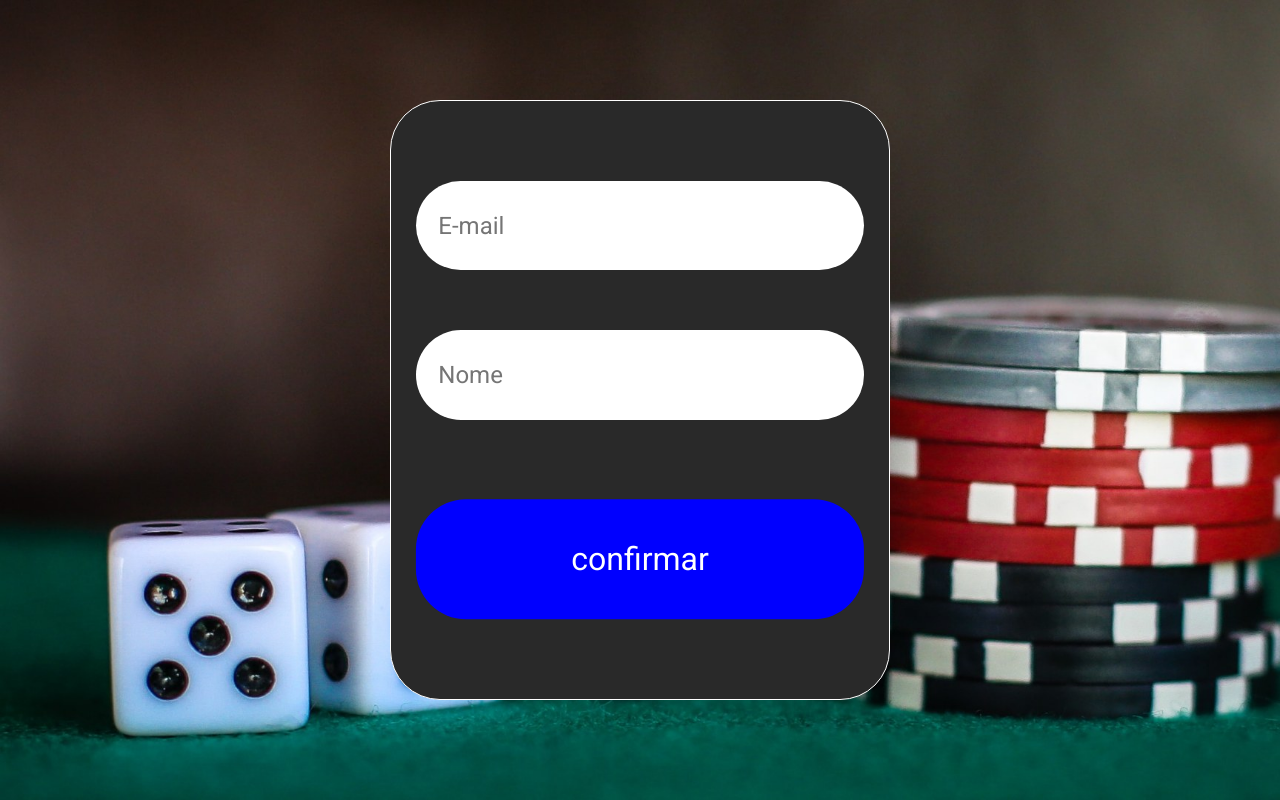
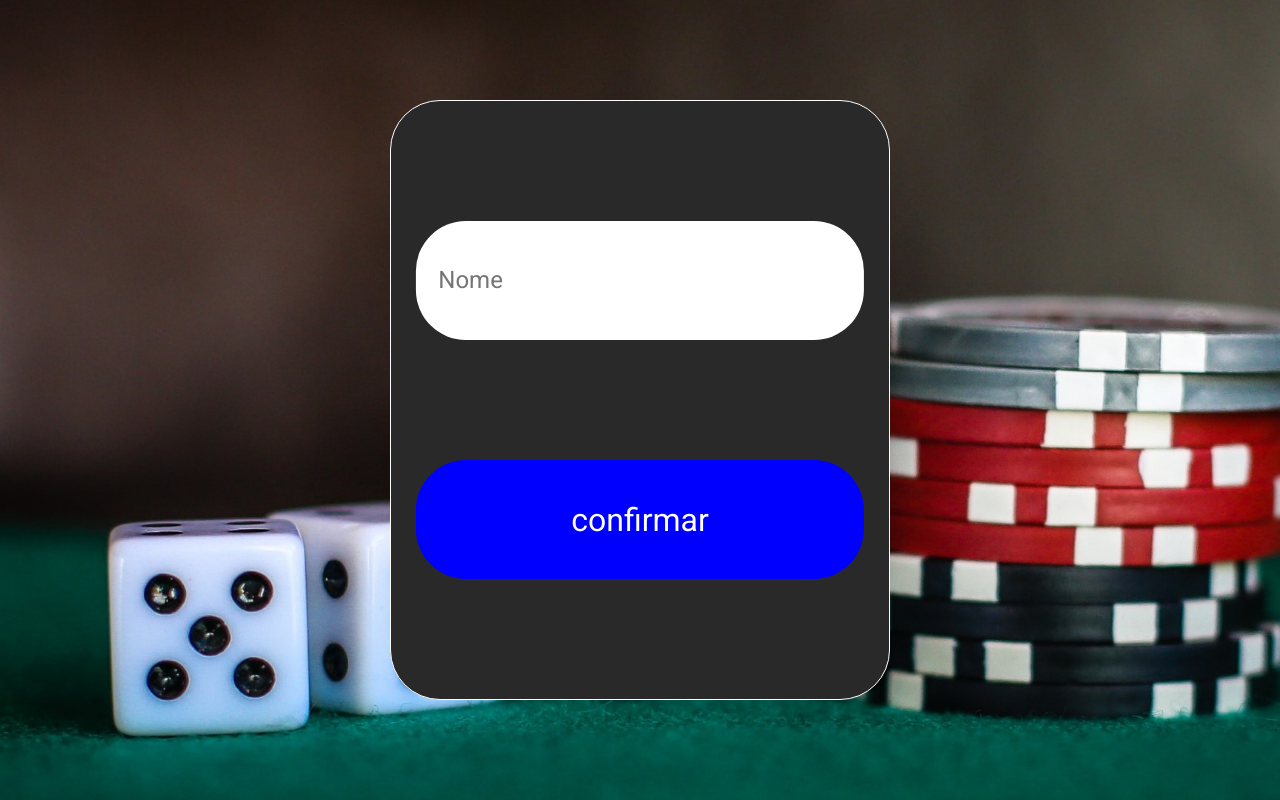
Before and after one commit to ewerton11/ewtbookmaker, a Next.js app in the folder web/: page / in a window 1280 px wide. Built offline with nearby package versions, Linux system fonts and the light colour scheme.

Commit message:
modificaçao no estilo login e conexao com banco de dados

```diff
--- /dev/null
+++ b/web/src/lib/axios/axios.ts
@@ -0,0 +1,5 @@
+import axios from "axios"
+
+export const api = axios.create({
+  baseURL: "http://127.0.0.1:3000",
+})
--- a/web/src/pages/index.tsx
+++ b/web/src/pages/index.tsx
@@ -1,29 +1,42 @@
 import Link from "next/link"
+import { useState } from "react"
+import { FormEvent } from "react"
+import { api } from "../lib/axios/axios"
+
 import {
   Buttom,
   Container,
-  ContainerDiv,
-  ContainerInputEmail,
   ContainerInputUser,
   Input,
   Page,
 } from "../styles/pages/login/style"
 
 export default function Login() {
+  const [userName, setUserName] = useState("")
+
+  async function createUser(event: FormEvent) {
+    event.preventDefault()
+
+    try {
+      await api.post("/user", {
+        name: userName,
+      })
+    } catch {
+      alert("Esse usuario ja existe")
+    }
+  }
+
   return (
     <Page>
-      <Container>
-        <ContainerDiv>
-          <ContainerInputEmail>
-            <Input type="text" placeholder="E-mail" />
-          </ContainerInputEmail>
-          <ContainerInputUser>
-            <Input type="text" placeholder="Nome" />
-          </ContainerInputUser>
-        </ContainerDiv>
-        <Buttom>
-          <Link href="/home">confirmar</Link>
-        </Buttom>
+      <Container onSubmit={createUser}>
+        <ContainerInputUser>
+          <Input
+            type="text"
+            placeholder="Nome"
+            onChange={(event) => setUserName(event.target.value)}
+          />
+        </ContainerInputUser>
+        <Buttom type="submit">confirmar</Buttom>
       </Container>
     </Page>
   )
--- a/web/src/styles/pages/login/style.ts
+++ b/web/src/styles/pages/login/style.ts
@@ -13,42 +13,24 @@ export const Page = styled.div`
   align-items: center;
 `
 
-export const Container = styled.div`
+export const Container = styled.form`
   width: 500px;
   height: 600px;
   background-color: #292929;
   border: 1px solid white;
   border-radius: 50px;
-  display: flex;
-  flex-direction: column;
-  align-items: center;
-`
-
-export const ContainerDiv = styled.div`
-  width: 100%;
-  height: 50%;
-  margin-top: 10%;
-  display: flex;
-  flex-direction: column;
-  justify-content: space-around;
-  align-items: center;
-`
-
-export const ContainerInputEmail = styled.div`
-  width: 90%;
-  height: 30%;
-  background-color: white;
-  border-radius: 50px;
-  display: flex;
-  justify-content: center;
-  align-items: center;
+  position: relative;
 `
 
 export const ContainerInputUser = styled.div`
   width: 90%;
-  height: 30%;
+  height: 20%;
   background-color: white;
   border-radius: 50px;
+  position: absolute;
+  top: 20%;
+  left: 50%;
+  transform: translateX(-50%);
   display: flex;
   justify-content: center;
   align-items: center;
@@ -65,28 +47,18 @@ export const Buttom = styled.button`
   width: 90%;
   height: 20%;
   border-radius: 50px;
-  position: relative;
-  margin-top: 10%;
-
-  & a {
-    width: 100%;
-    height: 100%;
   background-color: blue;
   border-radius: 50px;
   position: absolute;
-    top: 50%;
+  top: 60%;
   left: 50%;
-    transform: translate(-50%, -50%);
-    display: flex;
-    justify-content: center;
-    align-items: center;
+  transform: translateX(-50%);
   font-family: "Roboto", sans-serif;
   font-size: 2rem;
   color: white;
   transition: ease 0.3s;
-  }
 
-  & a:hover {
+  &:hover {
     background-color: rgb(77, 77, 255);
   }
 `
```
Also changed, not shown: 1 other file (tests, documents, lock files or other folders). Lines whose indentation alone changed are shown as unchanged.
